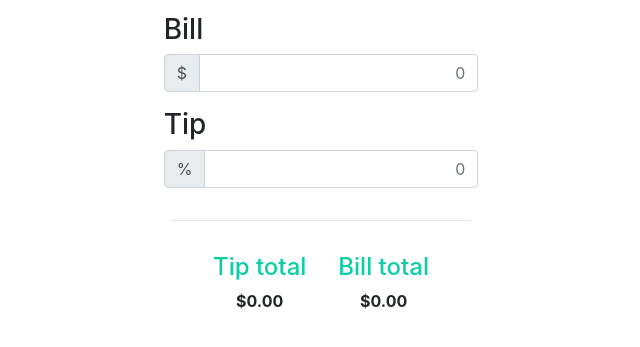
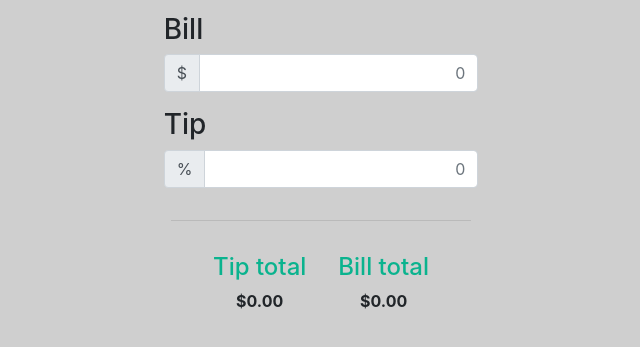
Before and after one commit to rterry5/tip-calculator, a plain HTML site: page index.html in a window 1280 px wide. Shown: the part 309-656 px from the top of the page, without its empty margins (319-959 px from the left). Drawn offline with nearby package versions, Linux system fonts and the light colour scheme.

Commit message:
updated colors

```diff
--- a/index.html
+++ b/index.html
@@ -8,8 +8,7 @@
     <meta name="viewport" content="width=device-width, initial-scale=1">
     <link href="../assets/css/all.css" rel="stylesheet">
     <link rel="stylesheet" href="style.css">
-    <link rel="stylesheet" href="https://stackpath.bootstrapcdn.com/bootstrap/4.5.0/css/bootstrap.min.css"
-    integrity="sha384-9aIt2nRpC12Uk9gS9baDl411NQApFmC26EwAOH8WgZl5MYYxFfc+NcPb1dKGj7Sk" crossorigin="anonymous">
+    <link rel="stylesheet" href="https://stackpath.bootstrapcdn.com/bootstrap/4.5.0/css/bootstrap.min.css">
 </head>
 
 <body>
--- a/style.css
+++ b/style.css
@@ -3,7 +3,7 @@
 }
 
 body {
-  background-color: #f4f4f4;
+  background-color: #cfcfcf !important;
   font-family: Arial, Helvetica, sans-serif;
   display: flex;
   flex-direction: column;
@@ -15,18 +15,17 @@ body {
 }
 
 h4 {
-  color: rgb(12, 206, 164);
+  color: rgb(10, 179, 142);
 }
 
-hr
-{
-border:solid 1px black;
-width: 300px;
-color: #FFFF00;
-height: 1px;
+hr {
+  border: solid 1px black;
+  width: 300px;
+  height: 1px;
 }
 
-#tip-amount,#bill-total {
+#tip-amount,
+#bill-total {
   font-weight: bold;
 }
 
```
